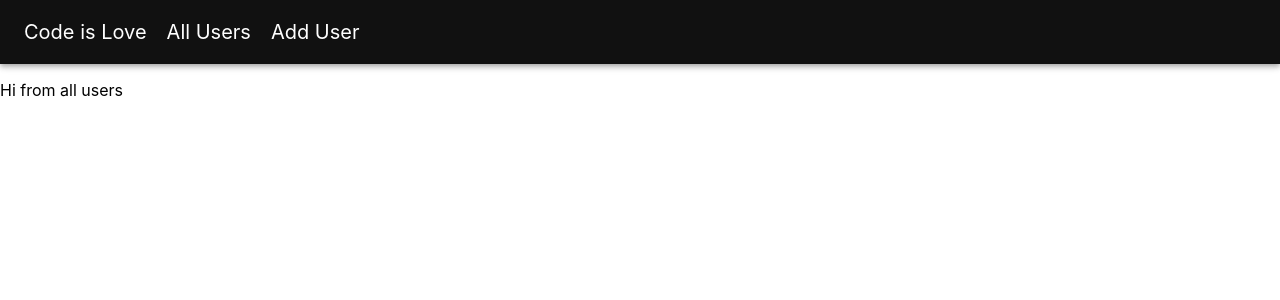
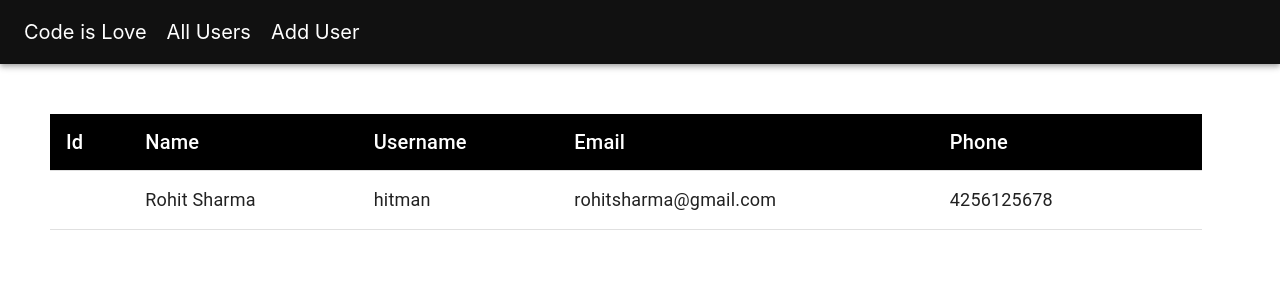
Before and after one commit to atulpatill/crud-app, a React (Create React App) app: page /all in a window 1280 px wide. Shown: the top 300 px of the page. Built offline with nearby package versions, Linux system fonts and the light colour scheme; data requests are answered from the project's data file.

Commit message:
feat : Api call by using axios & calling data from db.json file

```diff
--- a/package.json
+++ b/package.json
@@ -7,6 +7,7 @@
     "@testing-library/jest-dom": "^5.14.1",
     "@testing-library/react": "^11.2.7",
     "@testing-library/user-event": "^12.8.3",
+    "axios": "^0.24.0",
     "concurrently": "^6.3.0",
     "json-server": "^0.17.0",
     "react": "^17.0.2",
--- a/src/Components/AllUsers.js
+++ b/src/Components/AllUsers.js
@@ -1,8 +1,67 @@
-import React from 'react'
+import React, { useState } from 'react'
+import { useEffect } from 'react'
+import { Table, TableHead, TableCell, Paper, TableRow, TableBody, Button, makeStyles } from '@material-ui/core'
+import { getUsers } from '../Service/api'
+
+const useStyles = makeStyles({
+    table: {
+        width: '90%',
+        margin: '50px 0 0 50px'
+    },
+    thead: {
+        '& > *': {
+            fontSize: 20,
+            background: '#000000',
+            color: '#FFFFFF'
+        }
+    },
+    row: {
+        '& > *': {
+            fontSize: 18
+        }
+    }
+})
+
+
 
 function AllUsers() {
+
+    const [users , setUsers] = useState([])
+    const classes = useStyles();
+
+    useEffect(() => {
+       getAllUsers()
+     }, [])
+    const getAllUsers = async() =>{
+        const response = await getUsers()
+       setUsers(response.data)
+    }
     return (
-     <p>Hi from all users</p>
+        <Table className={classes.table}>
+        <TableHead>
+            <TableRow className={classes.thead}>
+                <TableCell>Id</TableCell>
+                <TableCell>Name</TableCell>
+                <TableCell>Username</TableCell>
+                <TableCell>Email</TableCell>
+                <TableCell>Phone</TableCell>
+                <TableCell></TableCell>
+            </TableRow>
+        </TableHead>
+        <TableBody>
+            {users.map((user) => (
+                <TableRow className={classes.row} key={user._id}>
+                    <TableCell>{user._id}</TableCell>
+                    <TableCell>{user.name}</TableCell>
+                    <TableCell>{user.username}</TableCell>
+                    <TableCell>{user.email}</TableCell>
+                    <TableCell>{user.phone}</TableCell>
+                    <TableCell>
+                    </TableCell>
+                    </TableRow>
+                ))}
+            </TableBody>
+        </Table>
     )
 }
 
--- /dev/null
+++ b/src/Service/api.js
@@ -0,0 +1,7 @@
+import axios from 'axios'
+
+const url = "http://localhost:3002/users"
+
+export const getUsers = async() =>{
+    return await axios.get(url);
+}
```
Also changed, not shown: 1 other file (tests, documents, lock files or other folders).
